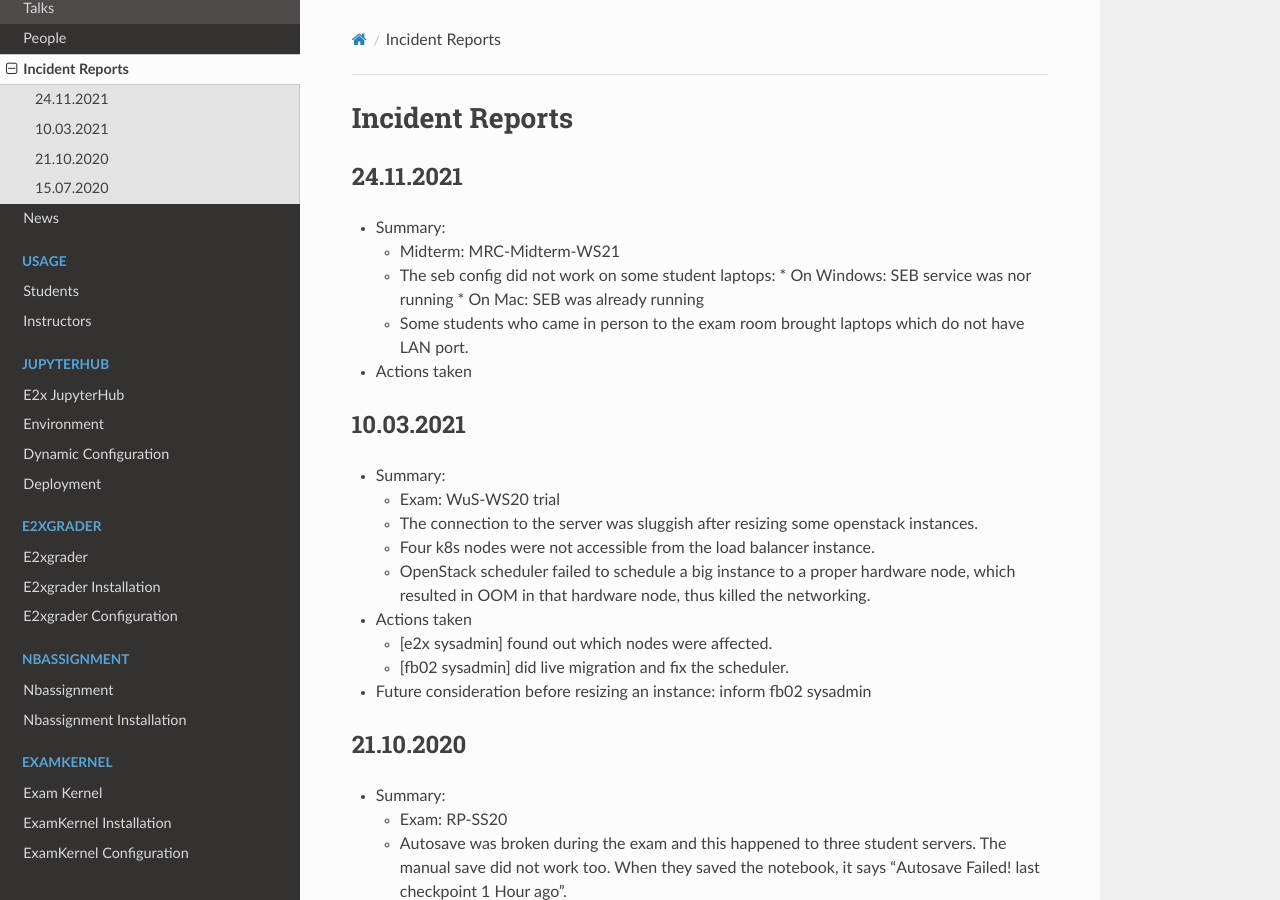
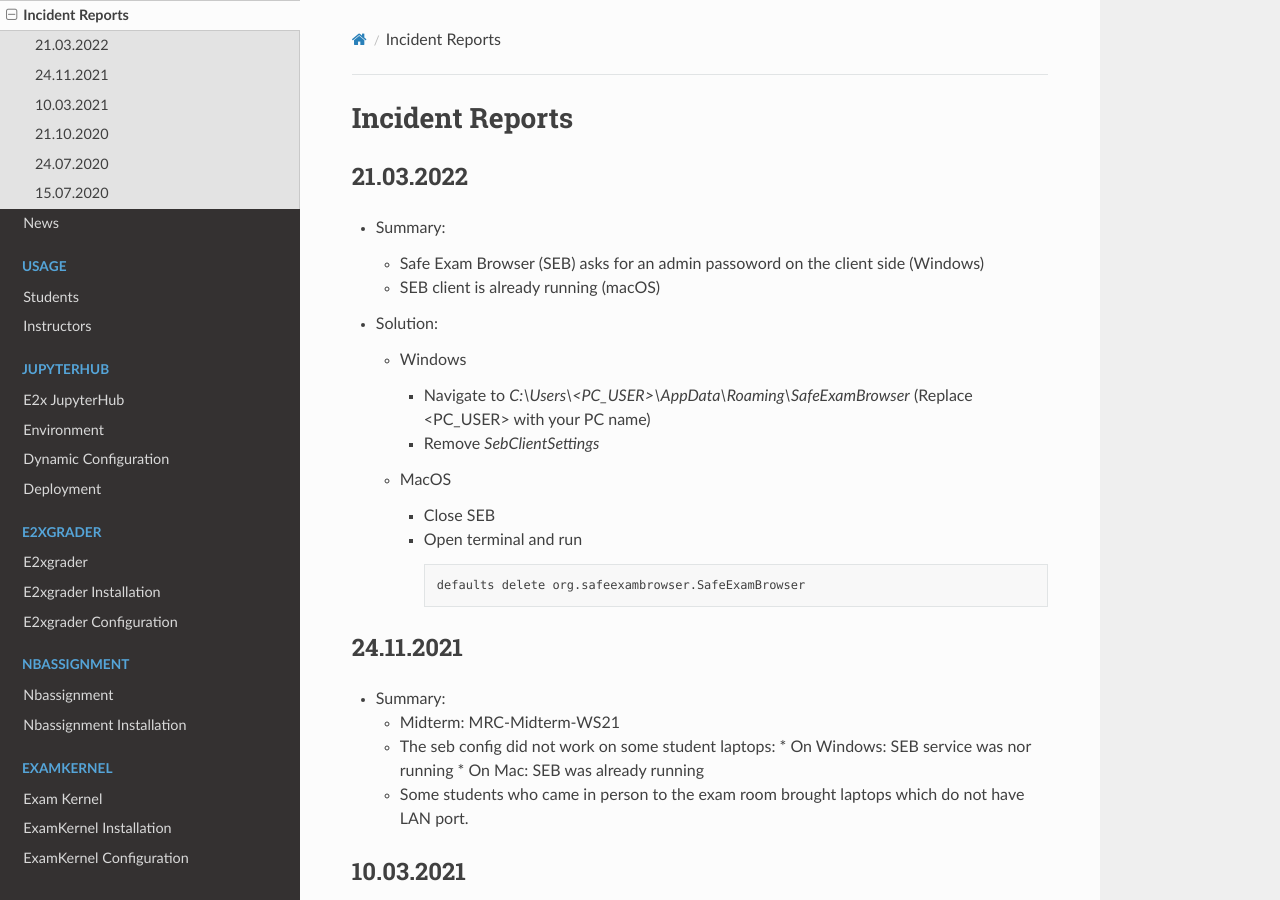
Before and after one commit to DigiKlausur/e2x-docs, a Sphinx documentation site: the page built from docs/source/incident-reports.rst, in a window 1280 px wide and 900 px high. Built offline with Sphinx 7.4.7 and the Read the Docs theme 2.0.0, drawn with Linux system fonts in a browser that asks for light colours.

Commit message:
[report] add reports from WS21 PZ2

```diff
--- a/docs/source/incident-reports.rst
+++ b/docs/source/incident-reports.rst
@@ -3,6 +3,30 @@
 ************************
 Incident Reports
 ************************
+
+21.03.2022
+==========
+
+* Summary:
+
+  * Safe Exam Browser (SEB) asks for an admin passoword on the client side (Windows)
+  * SEB client is already running (macOS)
+
+* Solution:
+
+  * Windows
+
+    * Navigate to `C:\\Users\\<PC\_USER>\\AppData\\Roaming\\SafeExamBrowser`
+      (Replace <PC\_USER> with your PC name)
+    * Remove `SebClientSettings`
+  * MacOS
+
+    * Close SEB
+    * Open terminal and run
+
+      .. code-block:: bash
+
+        defaults delete org.safeexambrowser.SafeExamBrowser
 
 24.11.2021
 ==========
@@ -14,9 +38,6 @@
     * On Windows: SEB service was nor running
     * On Mac: SEB was already running
   * Some students who came in person to the exam room brought laptops which do not have LAN port.
-
-* Actions taken
-
 
 10.03.2021
 ==========
@@ -61,7 +82,7 @@
     by some students, and it worked for them). This was caused by some plots.
     The feature has been added to e2xgrader by this `pull request <https://github.com/DigiKlausur/e2xgrader/pull/26>`_.
 
- 24.07.2020
+24.07.2020
 ==========
 
 * Summary:
```
